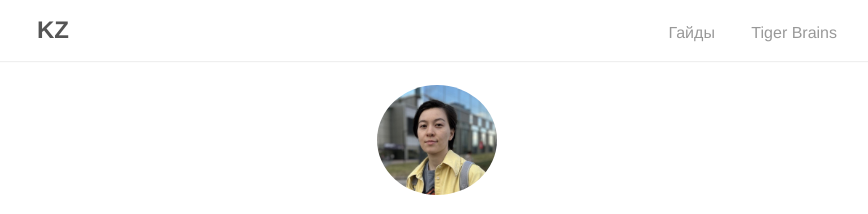
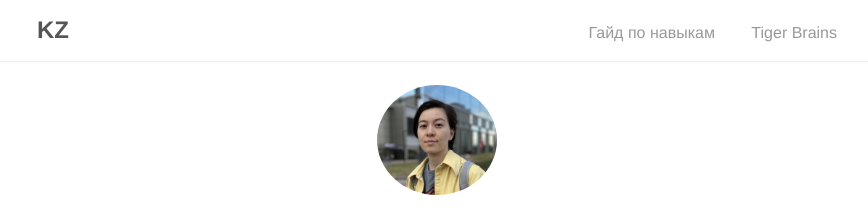
Before and after one commit to kamila-zhan/kamila-zhan.github.io, a Jekyll site: the page built from index.md, in a window 1280 px wide. Shown: the top 214 px of the page, without its empty margins (203-1071 px from the left). Built offline with Jekyll 4.4.1, drawn with Linux system fonts in a browser that asks for light colours; our own code applies the rules of GitHub Pages for plain Markdown files.

Commit message:
rename guide

```diff
--- a/_layouts/base.html
+++ b/_layouts/base.html
@@ -10,7 +10,7 @@
           <h2 class="nav-title">{{ site.title }}</h2>
         </a>
         <ul>
-          <li><a href="https://kamila-zhan.github.io/tigerguides">Гайды</a></li>
+          <li><a href="https://kamila-zhan.github.io/tigerguides">Гайд по навыкам</a></li>
           <li><a href="https://kamila-zhan.github.io/tigerbrains">Tiger Brains</a></li>
         </ul>
     </div>
```
